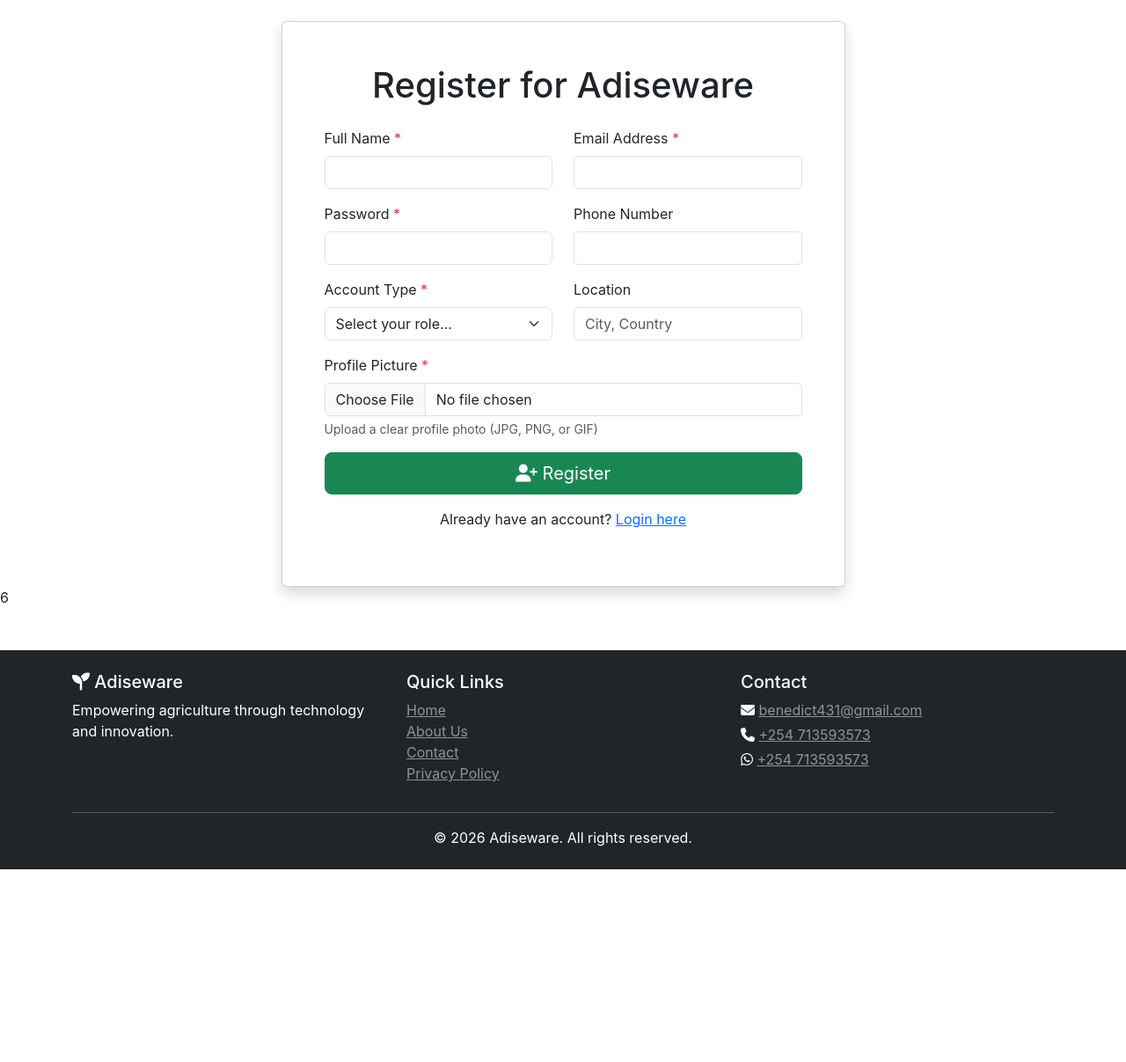
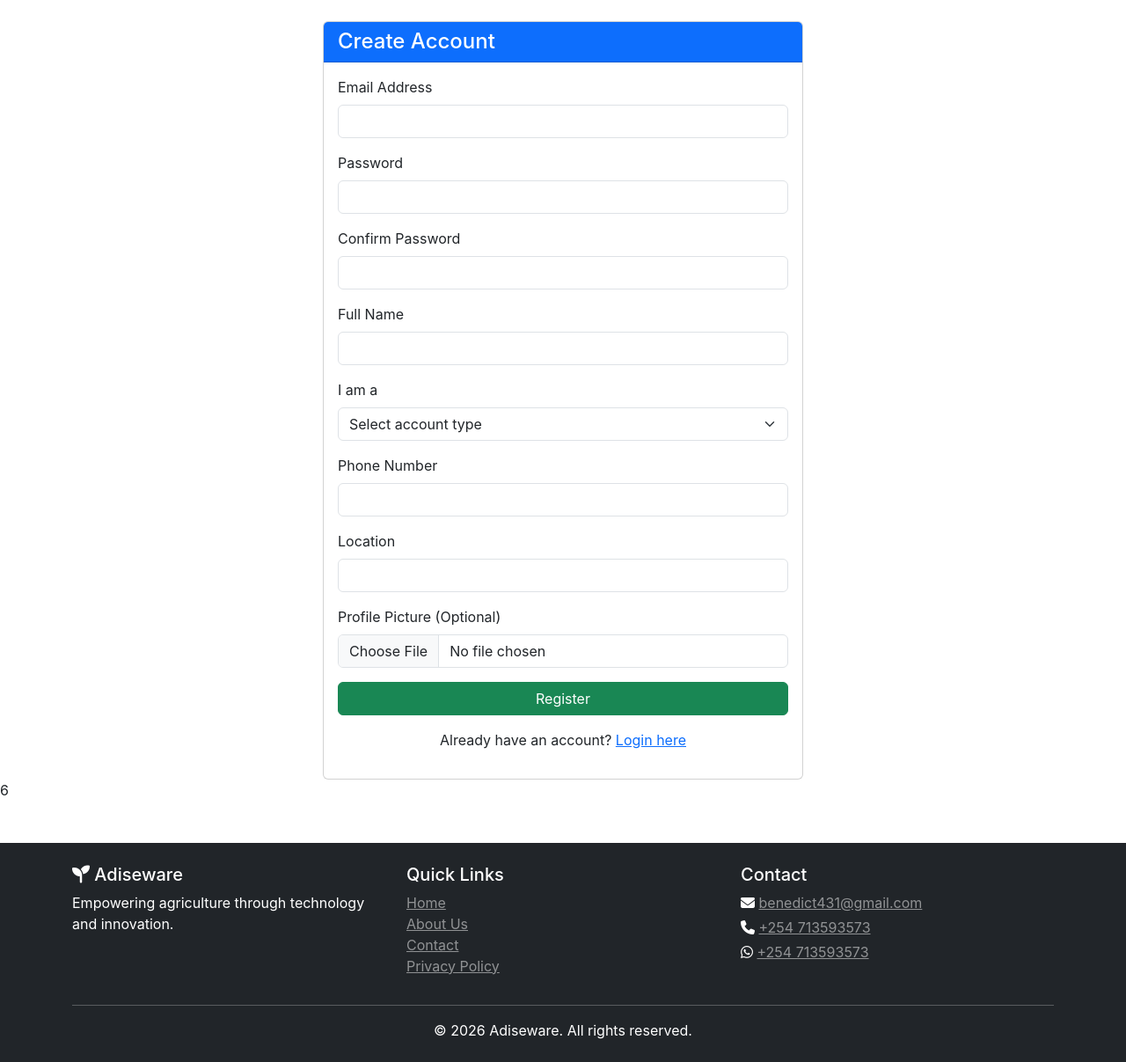
Before and after one commit to benedict431app/benfarming, a Flask app: page /register in a window 1280 px wide. Shown: the part 56-1263 px from the top of the page at 88% size. Before the commit the page ends 1044 px from the top, so only its background shows below. Run offline with Flask 3, Linux system fonts and the light colour scheme.

Commit message:
Update register.html

```diff
--- a/templates/auth/register.html
+++ b/templates/auth/register.html
@@ -1,76 +1,91 @@
-{% extends "components/base.html" %}
-
-{% block title %}Register - Adiseware{% endblock %}
-
+{% extends "base.html" %}
 {% block content %}
 <div class="row justify-content-center">
-    <div class="col-md-8 col-lg-7">
-        <div class="card shadow">
-            <div class="card-body p-5">
-                <h1 class="card-title text-center mb-4">Register for Adiseware</h1>
-                <form method="POST" action="{{ url_for('register') }}" enctype="multipart/form-data" novalidate>
-                    <div class="row">
-                        <div class="col-md-6 mb-3">
-                            <label for="full_name" class="form-label">Full Name <span class="text-danger" aria-label="required">*</span></label>
-                            <input type="text" class="form-control" id="full_name" name="full_name" required
-                                   aria-required="true" autocomplete="name">
+    <div class="col-md-6">
+        <div class="card">
+            <div class="card-header bg-primary text-white">
+                <h4 class="mb-0">Create Account</h4>
+            </div>
+            <div class="card-body">
+                <form method="POST" action="{{ url_for('register') }}" enctype="multipart/form-data">
+                    <div class="mb-3">
+                        <label for="email" class="form-label">Email Address</label>
+                        <input type="email" class="form-control" id="email" name="email" required>
+                    </div>
+
+                    <div class="mb-3">
+                        <label for="password" class="form-label">Password</label>
+                        <input type="password" class="form-control" id="password" name="password" required>
+                    </div>
+
+                    <div class="mb-3">
+                        <label for="confirm_password" class="form-label">Confirm Password</label>
+                        <input type="password" class="form-control" id="confirm_password" name="confirm_password" required>
+                    </div>
+
+                    <div class="mb-3">
+                        <label for="full_name" class="form-label">Full Name</label>
+                        <input type="text" class="form-control" id="full_name" name="full_name" required>
+                    </div>
+
+                    <div class="mb-3">
+                        <label for="user_type" class="form-label">I am a</label>
+                        <select class="form-select" id="user_type" name="user_type" required>
+                            <option value="">Select account type</option>
+                            <option value="farmer">Farmer</option>
+                            <option value="agrovet">Agrovet Owner</option>
+                        </select>
+                    </div>
+
+                    <div class="mb-3">
+                        <label for="phone_number" class="form-label">Phone Number</label>
+                        <input type="tel" class="form-control" id="phone_number" name="phone_number">
+                    </div>
+
+                    <div class="mb-3">
+                        <label for="location" class="form-label">Location</label>
+                        <input type="text" class="form-control" id="location" name="location">
+                    </div>
+
+                    <div class="mb-3">
+                        <label for="profile_picture" class="form-label">Profile Picture (Optional)</label>
+                        <input type="file" class="form-control" id="profile_picture" name="profile_picture" accept="image/*">
+                    </div>
+
+                    <div id="agrovet-fields" style="display: none;">
+                        <div class="mb-3">
+                            <label for="business_name" class="form-label">Business Name</label>
+                            <input type="text" class="form-control" id="business_name" name="business_name">
                         </div>
-                        <div class="col-md-6 mb-3">
-                            <label for="email" class="form-label">Email Address <span class="text-danger" aria-label="required">*</span></label>
-                            <input type="email" class="form-control" id="email" name="email" required
-                                   aria-required="true" autocomplete="email">
+
+                        <div class="mb-3">
+                            <label for="business_description" class="form-label">Business Description</label>
+                            <textarea class="form-control" id="business_description" name="business_description" rows="3"></textarea>
                         </div>
                     </div>
 
-                    <div class="row">
-                        <div class="col-md-6 mb-3">
-                            <label for="password" class="form-label">Password <span class="text-danger" aria-label="required">*</span></label>
-                            <input type="password" class="form-control" id="password" name="password" required
-                                   aria-required="true" autocomplete="new-password">
-                        </div>
-                        <div class="col-md-6 mb-3">
-                            <label for="phone_number" class="form-label">Phone Number</label>
-                            <input type="tel" class="form-control" id="phone_number" name="phone_number"
-                                   autocomplete="tel">
-                        </div>
-                    </div>
-
-                    <div class="row">
-                        <div class="col-md-6 mb-3">
-                            <label for="user_type" class="form-label">Account Type <span class="text-danger" aria-label="required">*</span></label>
-                            <select class="form-select" id="user_type" name="user_type" required aria-required="true">
-                                <option value="">Select your role...</option>
-                                <option value="farmer">Farmer</option>
-                                <option value="agrovet">Agrovet</option>
-                                <option value="extension_officer">Extension Officer</option>
-                                <option value="learning_institution">Learning Institution</option>
-                            </select>
-                        </div>
-                        <div class="col-md-6 mb-3">
-                            <label for="location" class="form-label">Location</label>
-                            <input type="text" class="form-control" id="location" name="location"
-                                   placeholder="City, Country">
-                        </div>
-                    </div>
-
-                    <div class="mb-3">
-                        <label for="profile_picture" class="form-label">Profile Picture <span class="text-danger" aria-label="required">*</span></label>
-                        <input type="file" class="form-control" id="profile_picture" name="profile_picture"
-                               accept="image/*" required aria-required="true" aria-describedby="profilePictureHelp">
-                        <div id="profilePictureHelp" class="form-text">Upload a clear profile photo (JPG, PNG, or GIF)</div>
-                    </div>
-
                     <div class="d-grid">
-                        <button type="submit" class="btn btn-success btn-lg">
-                            <i class="fas fa-user-plus" aria-hidden="true"></i> Register
-                        </button>
+                        <button type="submit" class="btn btn-success">Register</button>
                     </div>
                 </form>
-                <div class="text-center mt-3">
+
+                <div class="mt-3 text-center">
                     <p>Already have an account? <a href="{{ url_for('login') }}">Login here</a></p>
                 </div>
             </div>
         </div>
     </div>
 </div>
+
+<script>
+    // Show/hide agrovet fields based on user type
+    document.getElementById('user_type').addEventListener('change', function() {
+        const agrovetFields = document.getElementById('agrovet-fields');
+        if (this.value === 'agrovet') {
+            agrovetFields.style.display = 'block';
+        } else {
+            agrovetFields.style.display = 'none';
+        }
+    });
+</script>
 {% endblock %}
```
